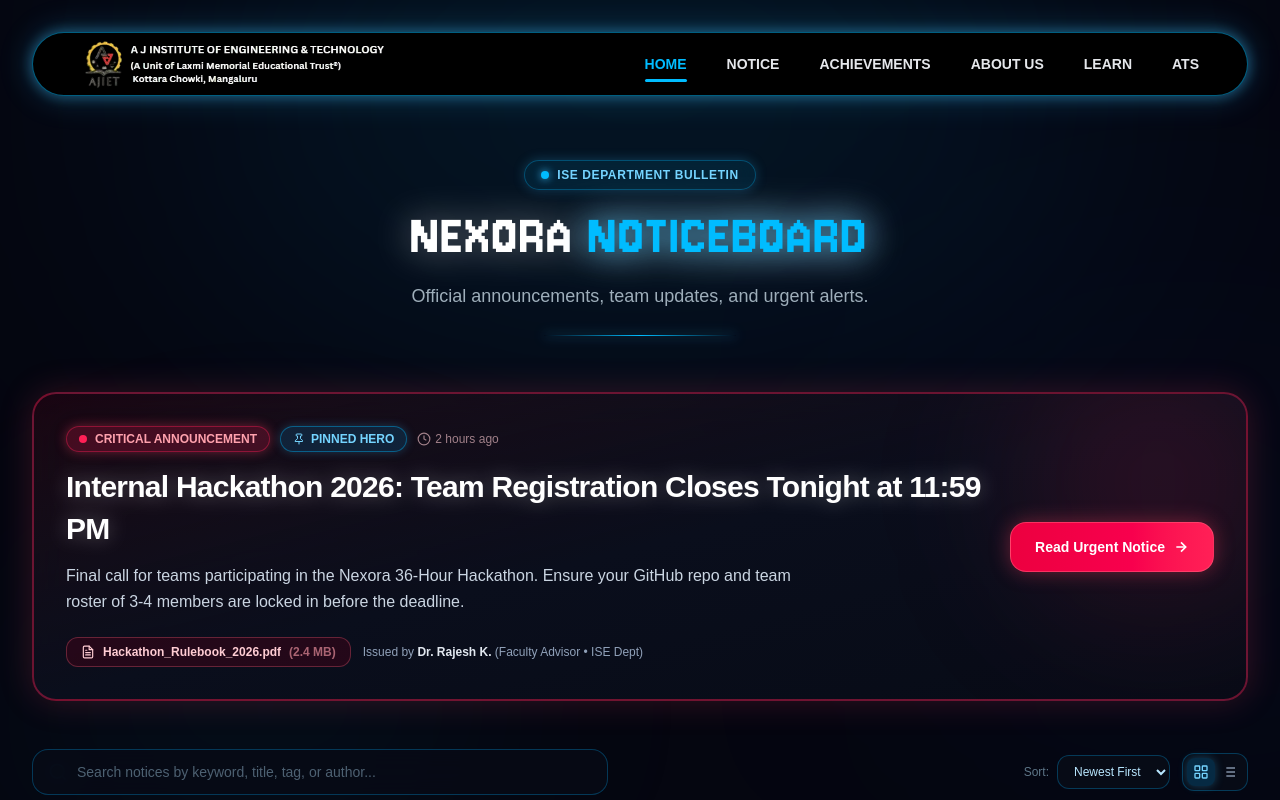
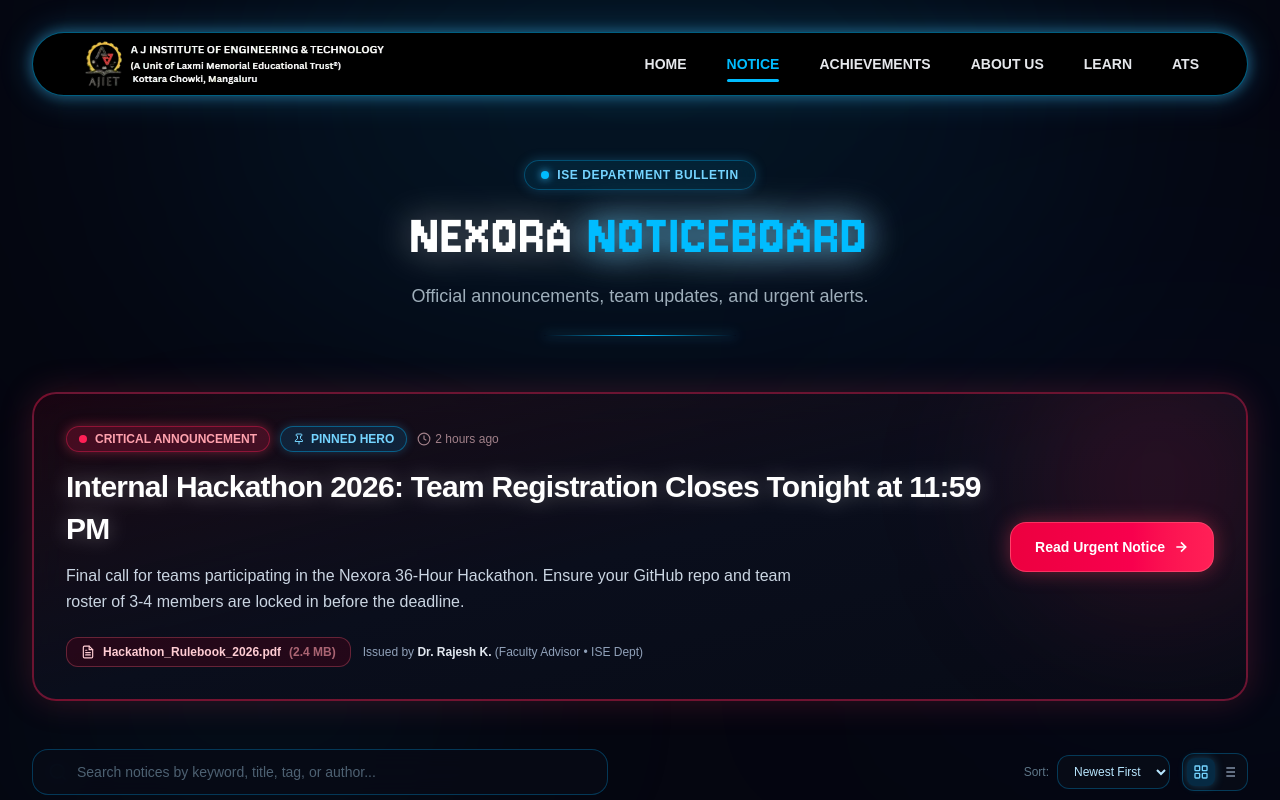
Before and after one commit to NexoraClub/Nexora-Website, a Next.js app: page /notices in a window 1280 px wide. Shown: the top 800 px of the page. Built offline with nearby package versions, Linux system fonts and the light colour scheme.

Commit message:
fixed: nav links

```diff
--- a/components/Navbar.tsx
+++ b/components/Navbar.tsx
@@ -15,18 +15,19 @@ const navLinks = [
 ];
 
 export default function Navbar() {
-  const [activeLink, setActiveLink] = useState("HOME");
   const [menuOpen, setMenuOpen] = useState(false);
+  const pathname = usePathname();
+
+  const isActive = (href: string) =>
+    href === "/" ? pathname === "/" : pathname.startsWith(href);
 
   return (
     <header className="w-full absolute top-0 left-0 z-30 px-4 pt-3 pb-3 sm:px-8 sm:pt-8">
       <nav className="relative mx-auto flex h-16 max-w-7xl items-center justify-between rounded-full border border-sky-400/50 bg-black px-5 text-white shadow-[0_0_12px_2px_rgba(56,189,248,0.35),0_0_30px_5px_rgba(56,189,248,0.18)] sm:px-8 lg:px-12">
         {/* College Logo */}
         <Link
-          href="#home"
-          onClick={() => {
-            setMenuOpen(false);
-          }}
+          href="/"
+          onClick={() => setMenuOpen(false)}
           className="flex shrink-0 items-center"
         >
           <Image
@@ -41,19 +42,16 @@ export default function Navbar() {
 
         {/* Desktop Navigation */}
         <div className="hidden z-20 items-center gap-6 md:flex lg:gap-10">
-          {navLinks.map((link) => (
+          {navLinks.map((link) => {
+            const active = isActive(link.href);
+            return (
               <Link
                 key={link.name}
                 href={link.href}
-              onClick={() => setActiveLink(link.name)}
                 className={`relative whitespace-nowrap cursor-pointer py-2 text-xs font-semibold
                   transition-colors duration-300 ease-in-out lg:text-sm
                   hover:text-sky-400
-                ${
-                  activeLink === link.name
-                    ? "text-sky-400"
-                    : "text-gray-200"
-                }`}
+                  ${active ? "text-sky-400" : "text-gray-200"}`}
               >
                 {link.name}
 
@@ -61,14 +59,11 @@ export default function Navbar() {
                 <span
                   className={`absolute bottom-0 left-0 h-[3px] rounded-full
                     bg-sky-400 transition-all duration-300 ease-in-out
-                  ${
-                    activeLink === link.name
-                      ? "w-full opacity-100"
-                      : "w-0 opacity-0"
-                  }`}
+                    ${active ? "w-full opacity-100" : "w-0 opacity-0"}`}
                 />
               </Link>
-          ))}
+            );
+          })}
         </div>
 
         {/* Mobile Menu Button */}
@@ -112,18 +107,11 @@ export default function Navbar() {
                 <Link
                   key={link.name}
                   href={link.href}
-                  onClick={() => {
-                    setActiveLink(link.name);
-                    setMenuOpen(false);
-                  }}
+                  onClick={() => setMenuOpen(false)}
                   className={`rounded-lg px-4 py-3 text-sm font-semibold
                     transition-colors duration-300
                     hover:bg-sky-400/10 hover:text-sky-400
-                    ${
-                      activeLink === link.name
-                        ? "text-sky-400"
-                        : "text-white"
-                    }`}
+                    ${isActive(link.href) ? "text-sky-400" : "text-white"}`}
                 >
                   {link.name}
                 </Link>
```
Lines whose indentation alone changed are shown as unchanged.
